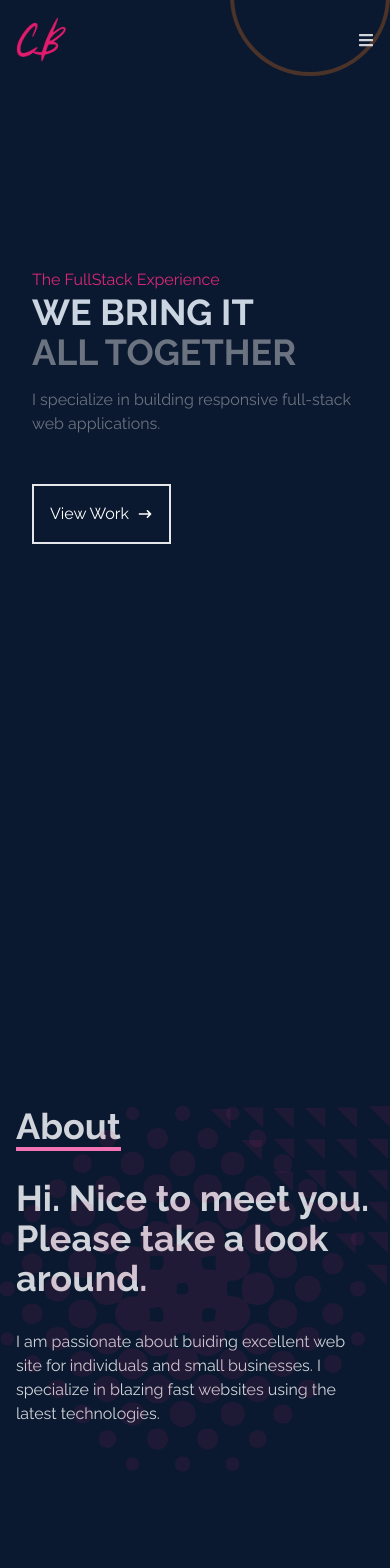
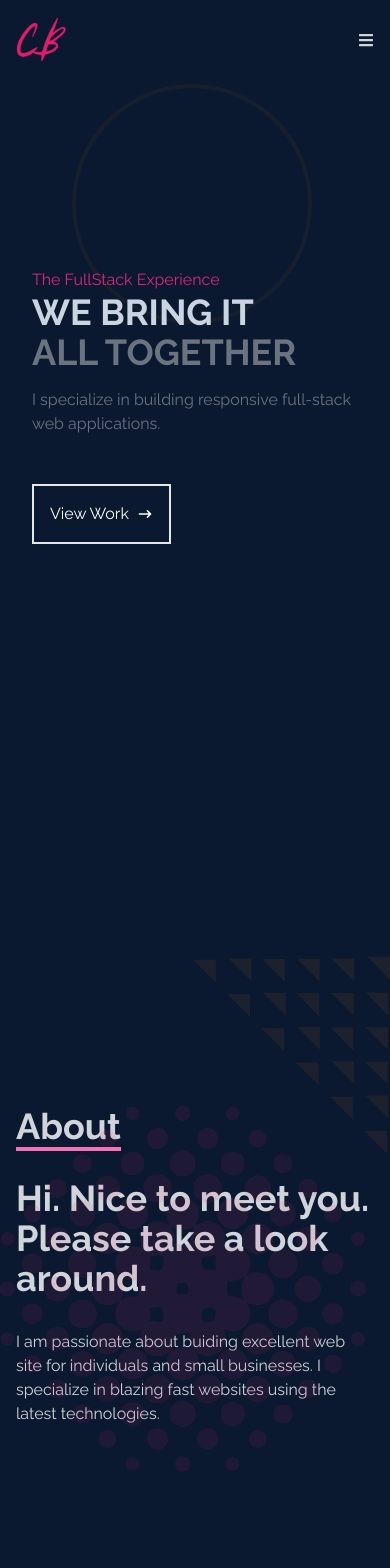
Before and after one commit to gkpk30/portfolio, a React (Vite) app: page / in a window 390 px wide. Shown: the top 1568 px of the page. Built offline with nearby package versions, Linux system fonts and the light colour scheme.

Commit message:
added padding-top to work and skills sections to avoid crowding on mobile

```diff
--- a/src/components/About.jsx
+++ b/src/components/About.jsx
@@ -88,31 +88,32 @@ const About = () => {
 
 
                 </div>
-                <div className="absolute top-0 right-0" >
+                <div className="absolute -top-[150px] right-0" >
 
-                        <svg width="180" height="180" viewBox="0 0 80 80" fill="none" xmlns="http://www.w3.org/2000/svg">
-                        <path d="M9.25 1.22998H0L9.25 10.48V1.22998Z" fill="#DB2777" fill-opacity="0.1"/>
-                        <path d="M23.12 15.09H13.87L23.12 24.34V15.09Z" fill="#DB2777" fill-opacity="0.1"/>
-                        <path d="M36.98 28.96H27.73L36.98 38.21V28.96Z" fill="#DB2777" fill-opacity="0.1"/>
-                        <path d="M50.85 42.82H41.6L50.85 52.07V42.82Z" fill="#DB2777" fill-opacity="0.1"/>
-                        <path d="M64.72 56.69H55.47L64.72 65.94V56.69Z" fill="#DB2777" fill-opacity="0.1"/>
-                        <path d="M78.58 70.55H69.33L78.58 79.81V70.55Z" fill="#DB2777" fill-opacity="0.1"/>
-                        <path d="M37.28 0.929993H28.03L37.28 10.18V0.929993Z" fill="#DB2777" fill-opacity="0.1"/>
-                        <path d="M51.14 14.8H41.89L51.14 24.05V14.8Z" fill="#DB2777" fill-opacity="0.1"/>
-                        <path d="M65.01 28.66H55.76L65.01 37.91V28.66Z" fill="#DB2777" fill-opacity="0.1"/>
-                        <path d="M78.88 42.53H69.63L78.88 51.78V42.53Z" fill="#DB2777" fill-opacity="0.1"/>
-                        <path d="M65.3 0.639984H56.05L65.3 9.88998V0.639984Z" fill="#DB2777" fill-opacity="0.1"/>
-                        <path d="M79.17 14.5H69.92L79.17 23.75V14.5Z" fill="#DB2777" fill-opacity="0.1"/>
-                        <path d="M23.67 0.669983H14.42L23.67 9.91998V0.669983Z" fill="#DB2777" fill-opacity="0.1"/>
-                        <path d="M37.54 14.54H28.28L37.54 23.79V14.54Z" fill="#DB2777" fill-opacity="0.1"/>
-                        <path d="M51.4 28.41H42.15L51.4 37.66V28.41Z" fill="#DB2777" fill-opacity="0.1"/>
-                        <path d="M65.27 42.27H56.02L65.27 51.52V42.27Z" fill="#DB2777" fill-opacity="0.1"/>
-                        <path d="M79.13 56.14H69.88L79.13 65.39V56.14Z" fill="#DB2777" fill-opacity="0.1"/>
-                        <path d="M51.29 0.779999H42.04L51.29 10.03V0.779999Z" fill="#DB2777" fill-opacity="0.1"/>
-                        <path d="M65.16 14.65H55.91L65.16 23.9V14.65Z" fill="#DB2777" fill-opacity="0.1"/>
-                        <path d="M79.02 28.52H69.77L79.02 37.77V28.52Z" fill="#DB2777" fill-opacity="0.1"/>
-                        <path d="M79.81 0H70.55L79.81 9.25V0Z" fill="#DB2777" fill-opacity="0.1"/>
-                        </svg>
+                    <svg width="197" height="198" viewBox="0 0 197 198" fill="none" xmlns="http://www.w3.org/2000/svg">
+                            <path d="M22.8324 3.84604H0L22.8324 26.6784V3.84604Z" fill="#D2691E" fill-opacity="0.1"/>
+                            <path d="M57.0685 38.0576H34.2362L57.0685 60.8899V38.0576Z" fill="#D2691E" fill-opacity="0.1"/>
+                            <path d="M91.2801 72.2938H68.4477L91.2801 95.1261V72.2938Z" fill="#D2691E" fill-opacity="0.1"/>
+                            <path d="M125.516 106.505H102.684L125.516 129.338V106.505Z" fill="#D2691E" fill-opacity="0.1"/>
+                            <path d="M159.752 140.741H136.92L159.752 163.574V140.741Z" fill="#D2691E" fill-opacity="0.1"/>
+                            <path d="M193.964 174.953H171.132L193.964 197.81V174.953Z" fill="#D2691E" fill-opacity="0.1"/>
+                            <path d="M92.0206 3.10556H69.1882L92.0206 25.9379V3.10556Z" fill="#D2691E" fill-opacity="0.1"/>
+                            <path d="M126.232 37.3417H103.4L126.232 60.1741V37.3417Z" fill="#D2691E" fill-opacity="0.1"/>
+                            <path d="M160.468 71.5533H137.636L160.468 94.3856V71.5533Z" fill="#D2691E" fill-opacity="0.1"/>
+                            <path d="M194.704 105.789H171.872L194.704 128.622V105.789Z" fill="#D2691E" fill-opacity="0.1"/>
+                            <path d="M161.184 2.38971H138.352L161.184 25.2221V2.38971Z" fill="#D2691E" fill-opacity="0.1"/>
+                            <path d="M195.42 36.6013H172.588L195.42 59.4336V36.6013Z" fill="#D2691E" fill-opacity="0.1"/>
+                            <path d="M58.4262 2.46375H35.5938L58.4262 25.2961V2.46375Z" fill="#D2691E" fill-opacity="0.1"/>
+                            <path d="M92.6624 36.6999H69.8053L92.6624 59.5323V36.6999Z" fill="#D2691E" fill-opacity="0.1"/>
+                            <path d="M126.874 70.9362H104.041L126.874 93.7685V70.9362Z" fill="#D2691E" fill-opacity="0.1"/>
+                            <path d="M161.11 105.148H138.278L161.11 127.98V105.148Z" fill="#D2691E" fill-opacity="0.1"/>
+                            <path d="M195.322 139.384H172.489L195.322 162.216V139.384Z" fill="#D2691E" fill-opacity="0.1"/>
+                            <path d="M126.602 2.73532H103.77L126.602 25.5677V2.73532Z" fill="#D2691E" fill-opacity="0.1"/>
+                            <path d="M160.839 36.9715H138.006L160.839 59.8038V36.9715Z" fill="#D2691E" fill-opacity="0.1"/>
+                            <path d="M195.05 71.2077H172.218L195.05 94.04V71.2077Z" fill="#D2691E" fill-opacity="0.1"/>
+                            <path d="M197 0.809998H174.143L197 23.6423V0.809998Z" fill="#D2691E" fill-opacity="0.1"/>
+                    </svg>
+
                     </div>
                 <div className="sm:text-right pb-8 pl-4">
                     <p className="text-4xl font-bold inline border-b-4 border-pink-400">About</p>
--- a/src/components/Home.jsx
+++ b/src/components/Home.jsx
@@ -20,8 +20,8 @@ const Home = () => {
         </Link>
         </div>
       </div>
-      <span className="circle -z-10 h-40 w-40 md:h-[100vh] md:w-[100vh] top-[-10%] right-0 " ></span>
-      <div className="absolute -z-20  rotate-45  font-bold hidden sm:block  md:right-[10%] md:top-1/3   ">
+      <span className="circle -z-10 h-60 w-60 md:h-[900px] md:w-[900px] top-[10%] md:-top-[10%] right-[20%] opacity-20 " ></span>
+      <div className="absolute -z-20  rotate-45  font-bold hidden sm:block  md:right-[20%] md:top-1/3   ">
         <p className="text-6xl md:text-9xl text-pink-600 text-opacity-10 ">Front End</p>
         <br/>
         <p className="text-6xl md:text-9xl text-pink-600  text-opacity-10">Back End</p>
--- a/src/components/Navbar.jsx
+++ b/src/components/Navbar.jsx
@@ -12,7 +12,7 @@ const Navbar = () => {
     const [nav, setNav] = useState(false)
     const handleClick = () => setNav(!nav)
   return (
-    <div className="fixed w-full h-20 flex justify-between items-center px-4  text-gray-300 z-50 ">
+    <div className="fixed w-full h-20 flex justify-between items-center px-4 bg-[#0a192f] text-gray-300 z-50 ">
        <div>
             <img src={Logo} alt="Logo Image" style={{width: '50px'}} />
        </div>
--- a/src/components/Skills.jsx
+++ b/src/components/Skills.jsx
@@ -15,7 +15,7 @@ import Mongo from '../assets/mongo.png'
 
 const Skills = () => {
   return (
-    <div name="skills" className="w-full h-screen bg-[#0a192f]  text-gray-300">
+    <div name="skills" className="w-full pt-28 h-auto md:h-screen   bg-[#0a192f]  text-gray-300">
      {/* container */}
      <div className="max-w-[1000px] mx-auto p-4 flex flex-col justify-center w-full h-full">
          <div>
--- a/src/components/Work.jsx
+++ b/src/components/Work.jsx
@@ -16,7 +16,7 @@ const projectList = [
 const work = () => {
 
   return (
-    <div name="work" className="w-full h-screen text-gray-300 bg-[#0a192f]">
+    <div name="work" className="w-full pt-28 h-auto md:h-screen text-gray-300 bg-[#0a192f]">
         <div className="max-w-[1000px] mx-auto p-4 flex flex-col justify-center w-full h-full">
             <div className="pb-8">
                 <p className="text-4xl font-bold inline text-gray-300 border-b-4 border-pink-600" >Work</p>
--- a/src/index.css
+++ b/src/index.css
@@ -30,7 +30,7 @@
 }
 
 .active {
-    color: chocolate;
+    color: rgb(210, 105, 30);
 }
 
 .hero {
```
